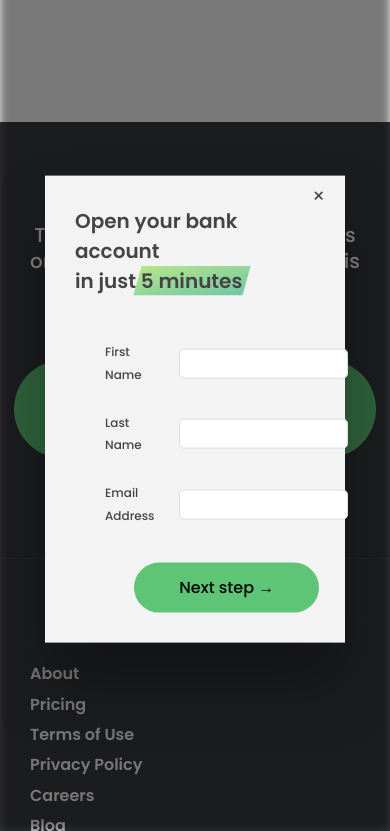
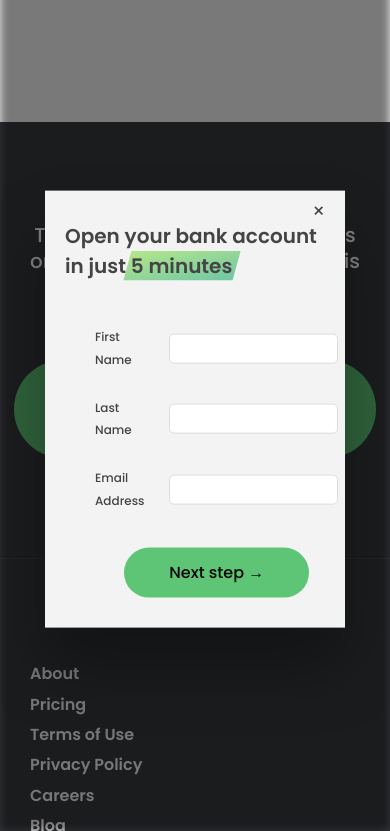
Before and after one commit to Abdirizackmasta/a-bank-website, a plain HTML site: page index.html in a window 390 px wide. Both pictures are taken after a click on the button "Open your free account today!". Shown: the part 3995-4826 px from the top of the page. Drawn offline with Linux system fonts and the light colour scheme; files whose address does not match are found by name.

Commit message:
Update style.css

```diff
--- a/style.css
+++ b/style.css
@@ -844,7 +844,7 @@ h4 {
   }
   .modal {
     max-width: 30rem;
-    padding: 3rem 3rem;
+    padding: 3rem 2rem;
   }
   .modal__form label {
     font-size: 1.2rem;
```
